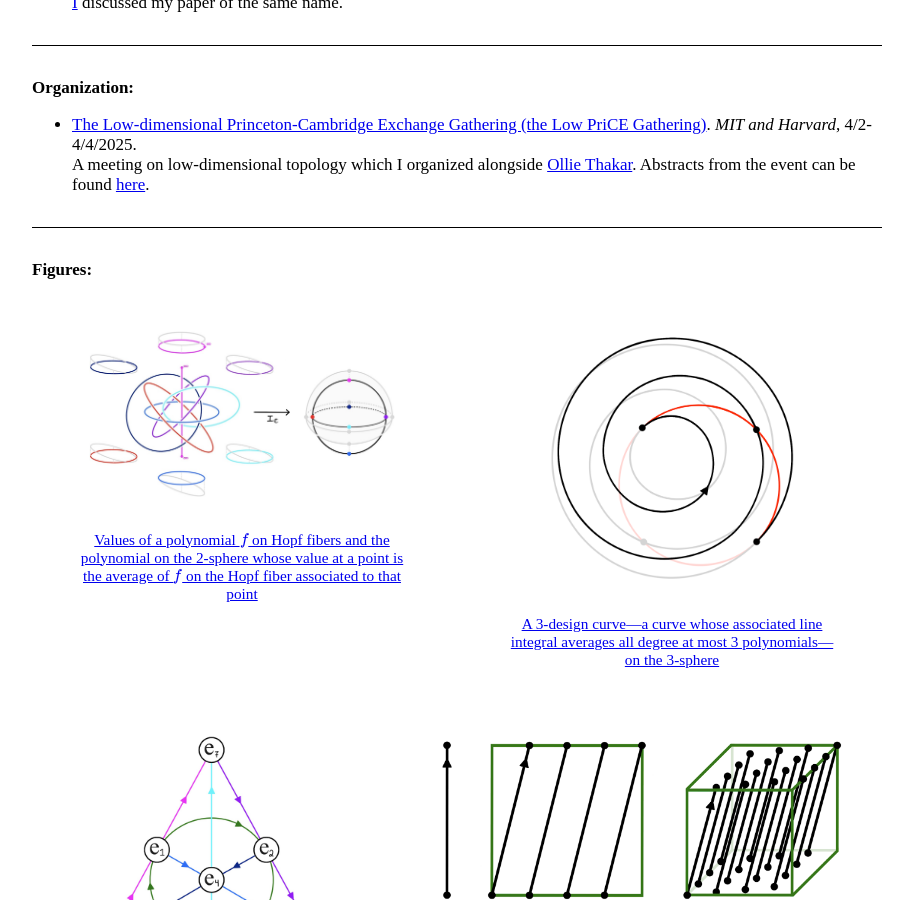
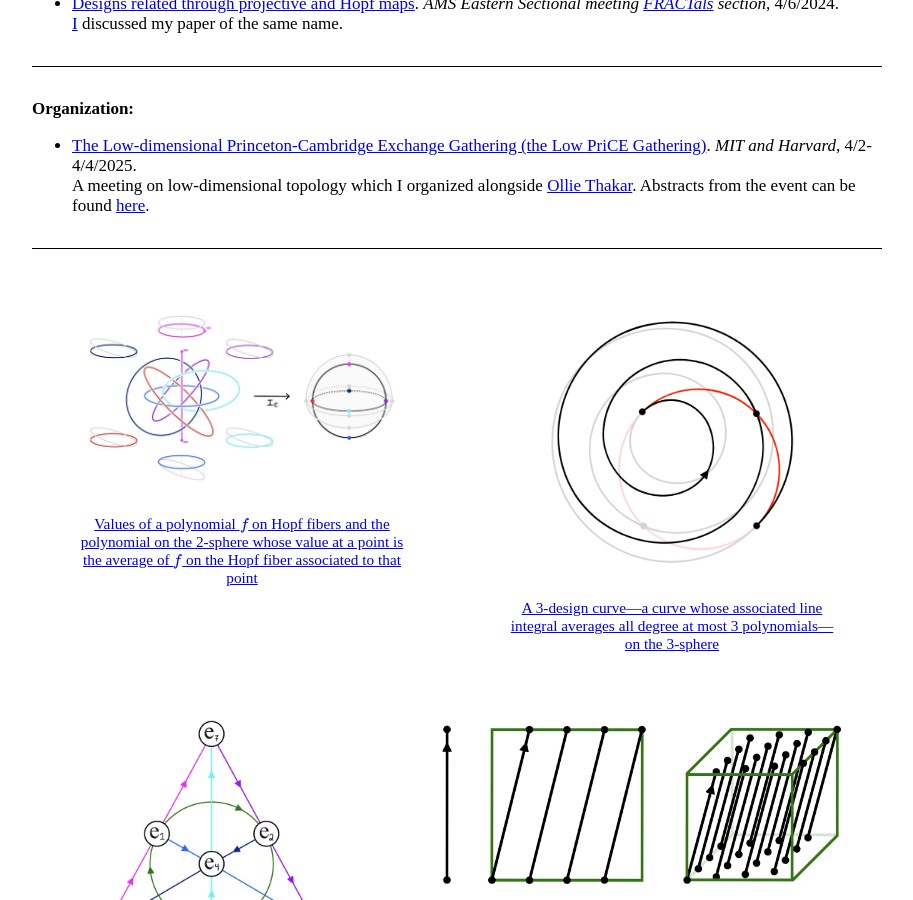
Before and after one commit to AyodejiLindblad/AyodejiLindblad.github.io, a Jekyll site: the page built from index.md, in a window 1280 px wide and 900 px high, scrolled down 1687 px. Shown: the whole window, without its empty margins (183-1096 px from the left). Built offline with Jekyll 4.4.1, drawn with Linux system fonts in a browser that asks for light colours; some web fonts are replaced.

Commit message:
Removed "Figures:" label

```diff
--- a/index.md
+++ b/index.md
@@ -20,6 +20,8 @@ layout: default
   <a href="#organization">Organization</a> |
   <a href="#figures">Figures</a>
 </p>
+
+<span style="display:block; height:0.25em;"></span>
 
 ---
 
@@ -90,7 +92,6 @@ I'm a third-year PhD student of [Tom Mrowka](https://math.mit.edu/~mrowka/) at [
 ---
 <a id="figures"></a>
 
-**Figures:**
 
 <div style="display: flex; justify-content: space-around; align-items: flex-start; gap: 10px;">
 
@@ -145,5 +146,4 @@ I'm a third-year PhD student of [Tom Mrowka](https://math.mit.edu/~mrowka/) at [
 </div>
 
 
----
 <br>
```
